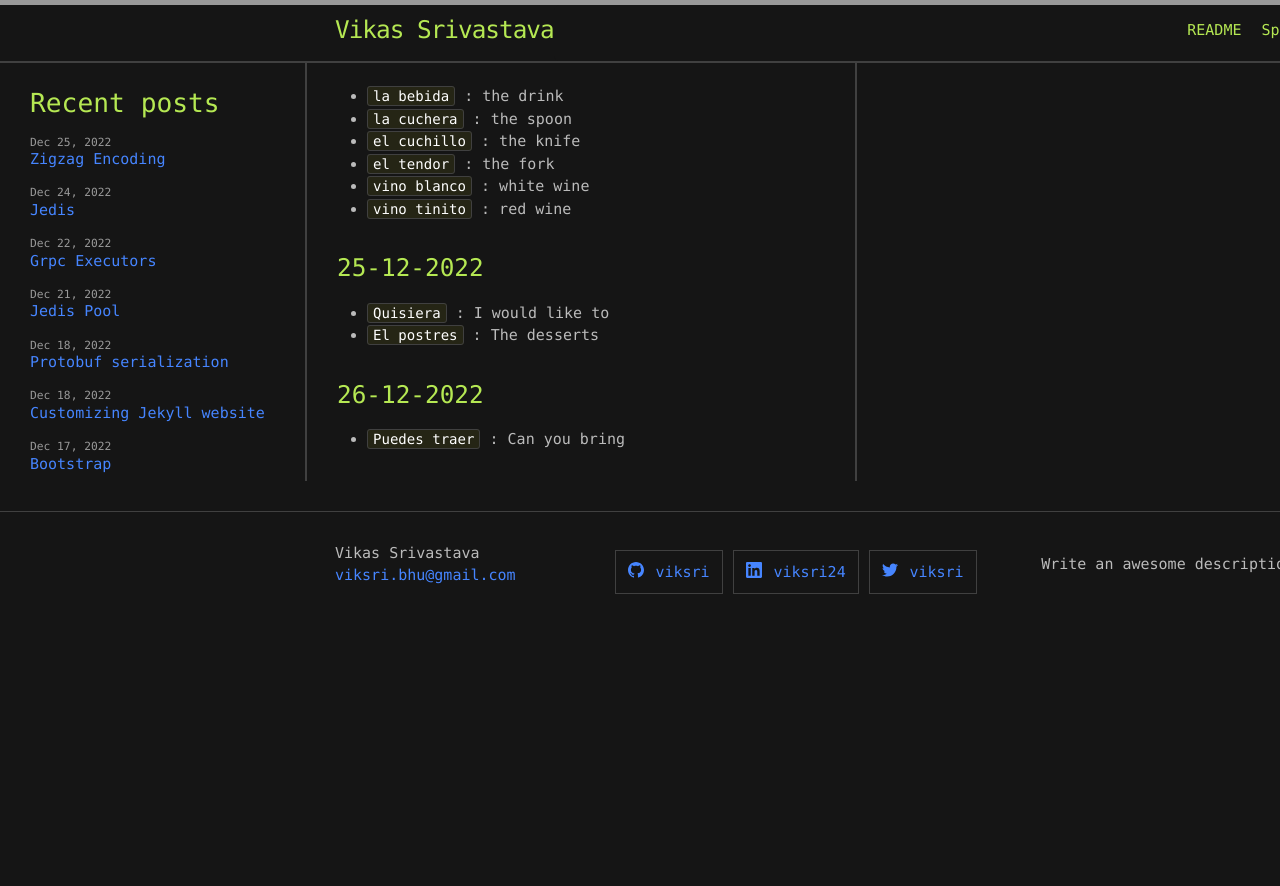
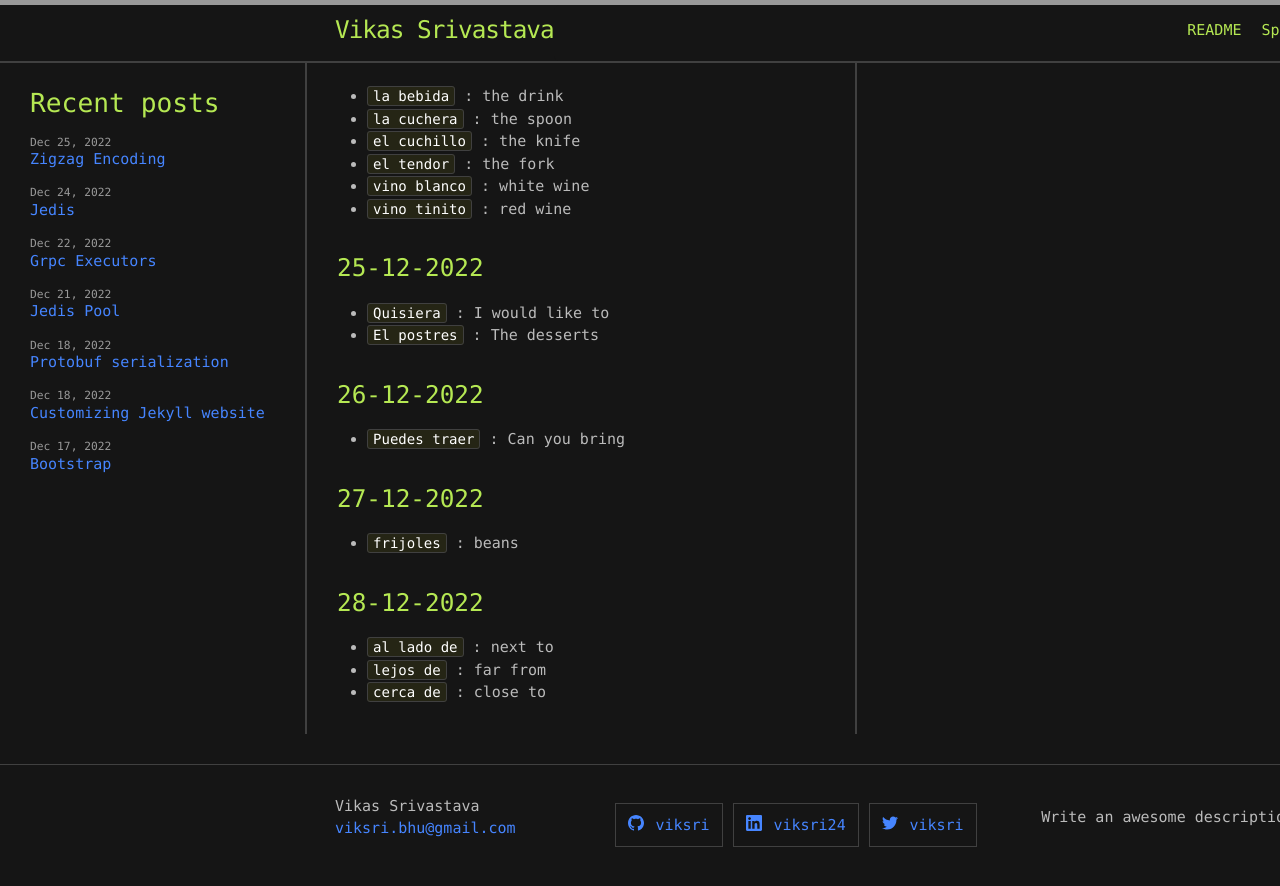
Before and after one commit to viksri/viksri.github.io, a Jekyll site: the page built from Spanish.md, in a window 1280 px wide and 900 px high, scrolled down 1225 px. Shown: the top 886 px of the window. Built offline with Jekyll 4.4.1, drawn with Linux system fonts in a browser that asks for light colours; before the commit the page ends 1872 px from its top, so only the background shows below that.

```diff
--- a/Spanish.md
+++ b/Spanish.md
@@ -56,3 +56,11 @@ This is to document new words that I learn on [duolingo](https://www.duolingo.co
 
 ### 26-12-2022
 - `Puedes traer` : Can you bring
+
+### 27-12-2022
+- `frijoles` : beans
+
+### 28-12-2022
+- `al lado de` : next to
+- `lejos de` : far from
+- `cerca de` : close to
```
Also changed, not shown: Wordle.md (+3 -0 lines).
